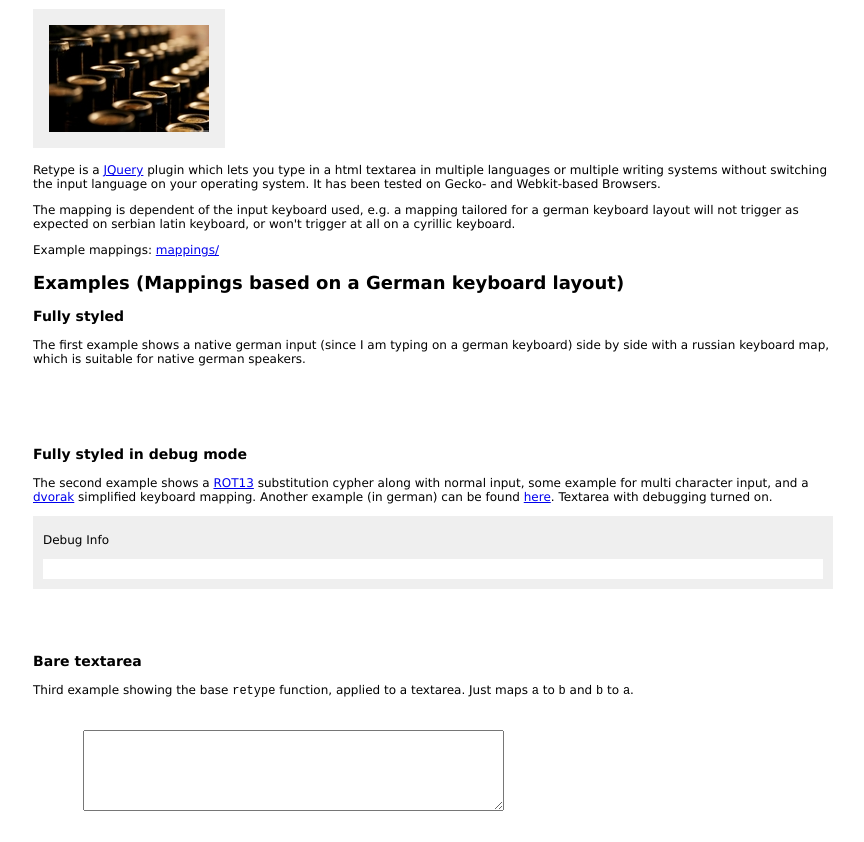
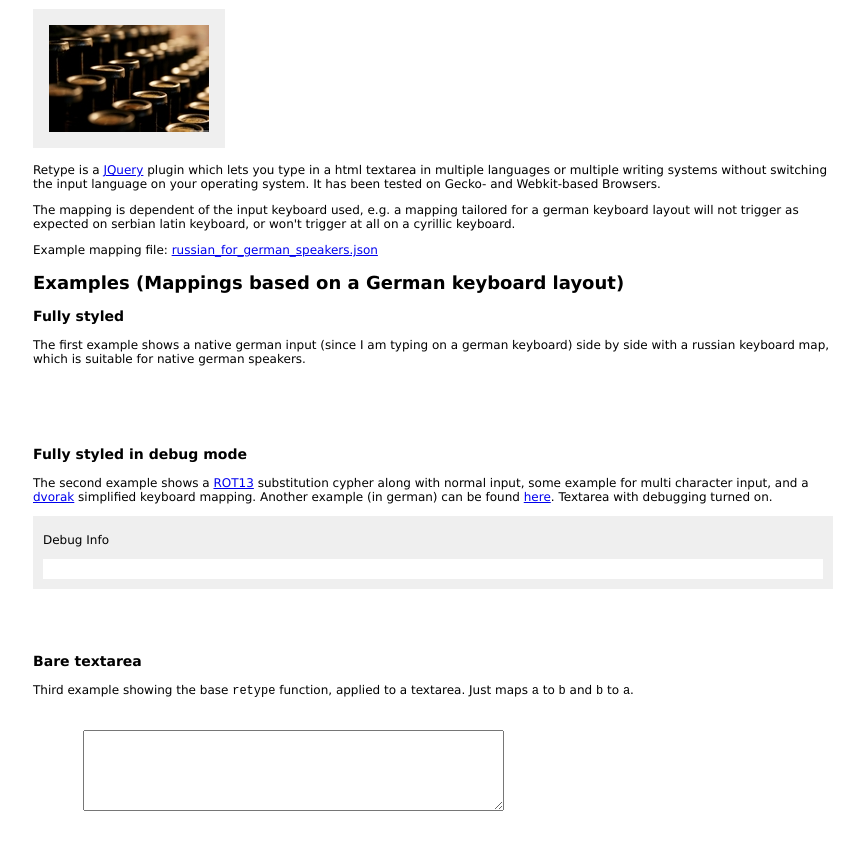
Before and after one commit to miku/jquery-retype, a plain HTML site: page demo/index.html in a window 1280 px wide. Shown: the part 77-919 px from the top of the page, without its empty margins (207-1071 px from the left). Drawn offline with Linux system fonts and the light colour scheme; a script that the page names is missing.

Commit message:
fix example mapping file

```diff
--- a/demo/index.html
+++ b/demo/index.html
@@ -180,7 +180,7 @@
         or won't trigger at all on a cyrillic keyboard.
     </p>
 
-    <p>Example mappings: <a href="mappings">mappings/</a></p>
+    <p>Example mapping file: <a href="mappings/russian_for_german_speakers.json">russian_for_german_speakers.json</a></p>
 
 
     <div id="examples">
```
